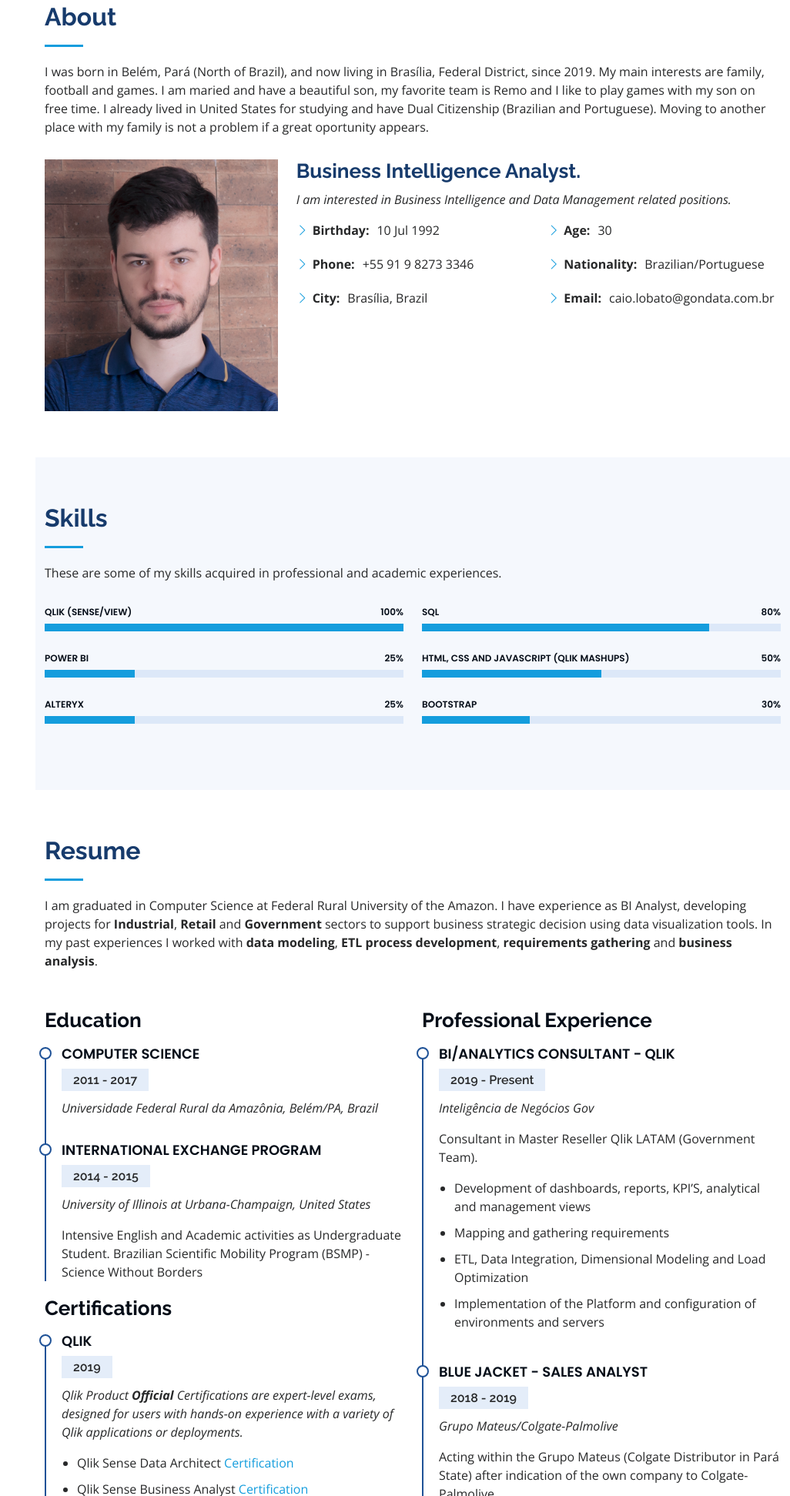
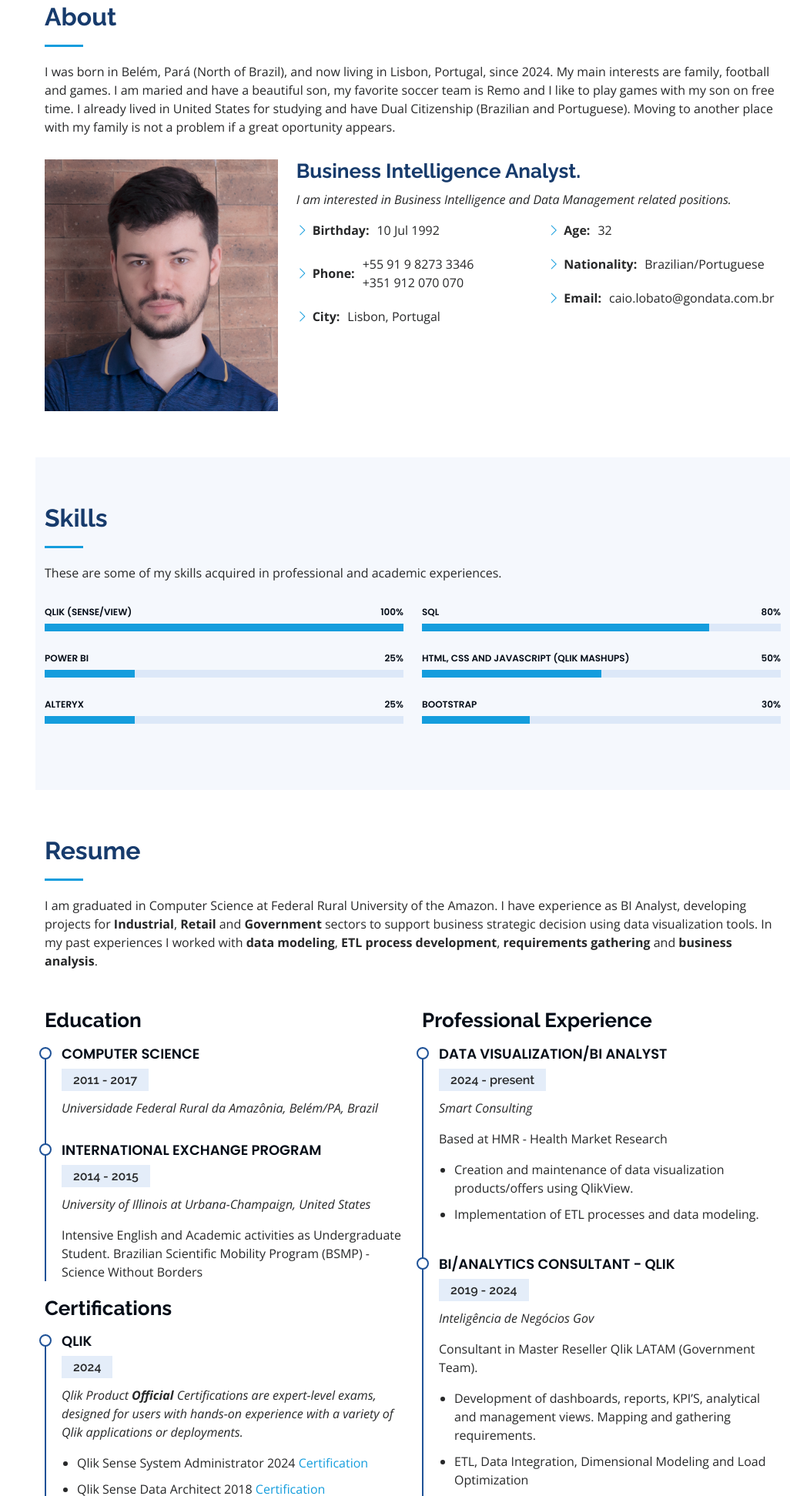
Before and after one commit to clobato7/caio-resume, a plain HTML site: page index.html in a window 1280 px wide. Shown: the part 857-2800 px from the top of the page at 77% size, without its empty margins (254-1280 px from the left). Drawn offline with nearby package versions, Linux system fonts and the light colour scheme.

Commit message:
Update index.html

```diff
--- a/index.html
+++ b/index.html
@@ -144,9 +144,9 @@
           <div class="section-title">
             <h2>About</h2>
             <p>
-              I was born in Belém, Pará (North of Brazil), and now living in Brasília, Federal District,
-              since 2019. My main interests are family, football and games.
-              I am maried and have a beautiful son, my favorite team is Remo and I like to play games with
+              I was born in Belém, Pará (North of Brazil), and now living in Lisbon, Portugal,
+              since 2024. My main interests are family, football and games.
+              I am maried and have a beautiful son, my favorite soccer team is Remo and I like to play games with
               my son on free time.
               I already lived in United States for studying and have Dual Citizenship
               (Brazilian and Portuguese).
@@ -181,11 +181,11 @@
                     <!-- <li><i class="bi bi-chevron-right"></i> <strong>LinkedIn:</strong> <span><a href="https://www.linkedin.com/in/caiolobato/">Link</a></span></li> -->
                     <li>
                       <i class="bi bi-chevron-right"></i>
-                      <strong>Phone:</strong> <span>+55 91 9 8273 3346</span>
+                      <strong>Phone:</strong> <span>+55 91 9 8273 3346<br>+351 912 070 070</span>
                     </li>
                     <li>
                       <i class="bi bi-chevron-right"></i>
-                      <strong>City:</strong> <span>Brasília, Brazil</span>
+                      <strong>City:</strong> <span>Lisbon, Portugal</span>
                     </li>
                   </ul>
                 </div>
@@ -193,7 +193,7 @@
                   <ul>
                     <li>
                       <i class="bi bi-chevron-right"></i> <strong>Age:</strong>
-                      <span>30</span>
+                      <span>32</span>
                     </li>
                     <li>
                       <i class="bi bi-chevron-right"></i>
@@ -210,12 +210,6 @@
                   </ul>
                 </div>
               </div>
-              <!-- <h4>Other informations</h4>
-              <p>
-                I was born in Belém, Pará (North of Brazil), and now living in
-                Brasília, Federal District, since 2019. I have Dual Citizenship,
-                Brazilian and Portuguese. Moving to another place is not a
-                problem if a great oportunity appears. -->
               </p>
             </div>
           </div>
@@ -423,7 +417,7 @@
               <h3 class="resume-title">Certifications</h3>
               <div class="resume-item  pb-0">
                 <h4>Qlik</h4>
-                <h5>2019</h5>
+                <h5>2024</h5>
                 <p>
                   <em
                     >Qlik Product <b>Official</b> Certifications are
@@ -434,7 +428,15 @@
                 </p>
                 <ul>
                   <li>
-                    Qlik Sense Data Architect
+                    Qlik Sense System Administrator 2024
+                    <a
+                      target="_blank"
+                      href="https://www.credly.com/badges/33fbdd2f-3e76-4041-a21a-1d6096cceafe/linked_in?t=sl06pp"
+                      >Certification</a
+                    >
+                  </li>
+                  <li>
+                    Qlik Sense Data Architect 2018
                     <a
                       target="_blank"
                       href="https://drive.google.com/file/d/1PsjfgqUniaf0t_iD3nR-BY_IysPj1tIw/view"
@@ -442,7 +444,7 @@
                     >
                   </li>
                   <li>
-                    Qlik Sense Business Analyst
+                    Qlik Sense Business Analyst 2018
                     <a
                       target="_blank"
                       href="https://drive.google.com/file/d/1zeujaQLTeKmHHGOxEFzPNiWJGGbD31_f/view"
@@ -540,8 +542,21 @@
             <div class="col-lg-6" data-aos="fade-up" data-aos-delay="100">
               <h3 class="resume-title">Professional Experience</h3>
               <div class="resume-item">
+                <h4>Data Visualization/BI Analyst</h4>
+                <h5>2024 - present</h5>
+                <p><em>Smart Consulting</em></p>
+                <p>
+                  Based at HMR - Health Market Research
+
+                </p>
+                <ul>
+                  <li>Creation and maintenance of data visualization products/offers using QlikView.</li>
+                  <li>Implementation of ETL processes and data modeling.</li>
+                </ul>
+              </div>
+              <div class="resume-item">
                 <h4>BI/Analytics Consultant - Qlik</h4>
-                <h5>2019 - Present</h5>
+                <h5>2019 - 2024</h5>
                 <p><em>Inteligência de Negócios Gov</em></p>
                 <p>
                   Consultant in Master Reseller Qlik LATAM (Government Team).
@@ -549,9 +564,8 @@
                 <ul>
                   <li>
                     Development of dashboards, reports, KPI’S, analytical and
-                    management views
+                    management views. Mapping and gathering requirements.
                   </li>
-                  <li>Mapping and gathering requirements</li>
                   <li>
                     ETL, Data Integration, Dimensional Modeling and Load
                     Optimization
```
